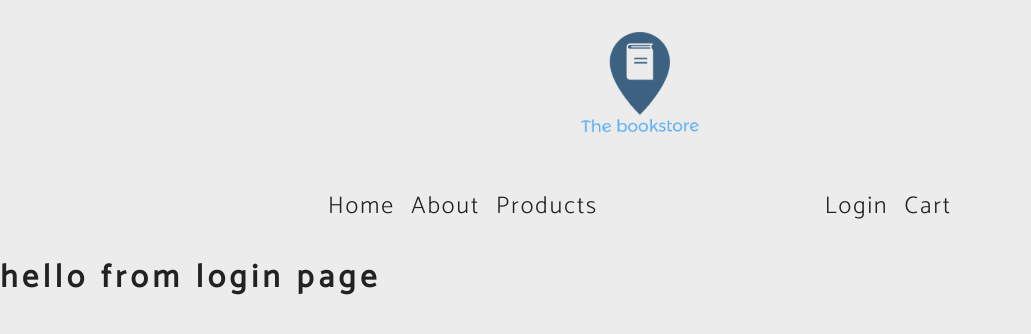
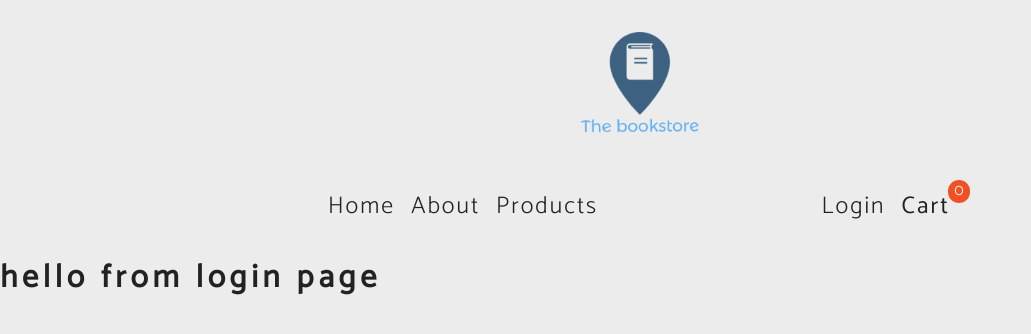
Before and after one commit to ruffryder/bookstore, a React (Create React App) app: page /login in a window 1280 px wide. Shown: the top 334 px of the page, without its empty margins (0-1031 px from the left). Built offline with nearby package versions, Linux system fonts and the light colour scheme; no server answers.

Commit message:
adding cart object to localstorage. cartItems count added to CartLink component

```diff
--- a/src/components/Cart/CartLink.js
+++ b/src/components/Cart/CartLink.js
@@ -1,5 +1,13 @@
-import React from "react";
+import React, { useContext } from "react";
+import { Link } from "react-router-dom";
+import { CartContext } from "../../context/cart";
 
 export default function CartLink() {
-  return <h1>hello from cart link</h1>;
+  const { cartItems } = useContext(CartContext);
+  return (
+    <div className="cart-link-container">
+      <Link to="/cart">Cart</Link>
+      <span className="cart-link-total">{cartItems}</span>
+    </div>
+  );
 }
--- a/src/components/Header.js
+++ b/src/components/Header.js
@@ -1,6 +1,7 @@
 import React from "react";
 import { Link } from "react-router-dom";
 import logo from "../assets/logo.png";
+import CartLink from "./Cart/CartLink";
 
 export default function Header() {
   return (
@@ -23,9 +24,7 @@ export default function Header() {
             <li>
               <Link to="/login">Login</Link>
             </li>
-            <li>
-              <Link to="/cart">Cart</Link>
-            </li>
+            <CartLink />
           </div>
         </ul>
       </nav>
--- a/src/context/cart.js
+++ b/src/context/cart.js
@@ -1,15 +1,20 @@
 import React, { useState, useEffect } from "react";
-import localCart from "../utils/localCart";
+
+function getCartFromLocalStorage() {
+  return localStorage.getItem("bookstore_cart")
+    ? JSON.parse(localStorage.getItem("bookstore_cart"))
+    : [];
+}
 
 const CartContext = React.createContext();
 
 function CartProvider({ children }) {
-  const [cart, setCart] = useState(localCart);
+  const [cart, setCart] = useState(getCartFromLocalStorage());
   const [total, setTotal] = useState(0);
   const [cartItems, setCartItems] = useState(0);
 
   useEffect(() => {
-    //local storage
+    localStorage.setItem("bookstore_cart", JSON.stringify(cart));
     let newCartItems = cart.reduce((acc, item) => {
       return (acc += item.amount);
     }, 0);
@@ -45,13 +50,18 @@ function CartProvider({ children }) {
   };
 
   const addToCart = product => {
-    const { id, image, title, price } = product;
+    const {
+      id,
+      image: { url },
+      title,
+      price
+    } = product;
     const item = [...cart].find(item => item.id === id);
     if (item) {
       increaseAmount(id);
       return;
     } else {
-      const newItem = { id, image, title, price, amount: 1 };
+      const newItem = { id, image: url, title, price, amount: 1 };
       const newCart = [...cart, newItem];
       setCart(newCart);
     }
```
